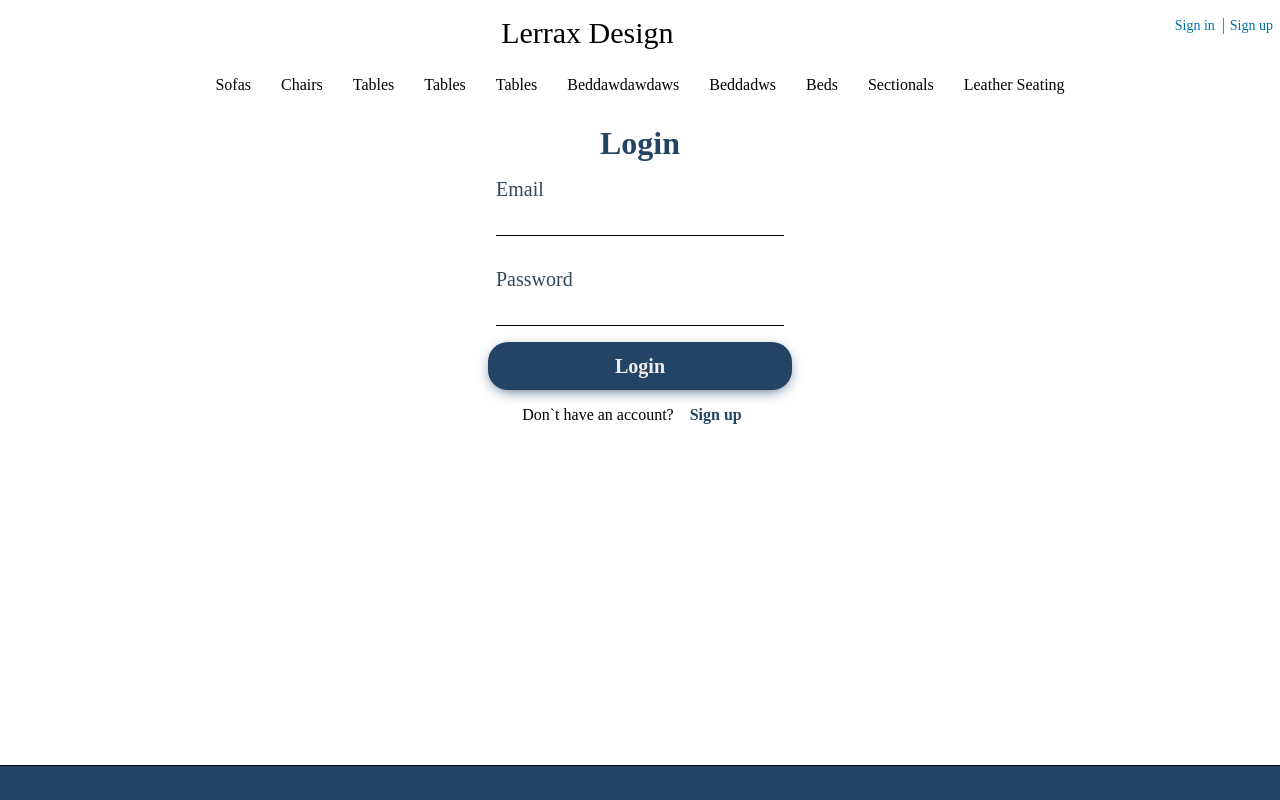
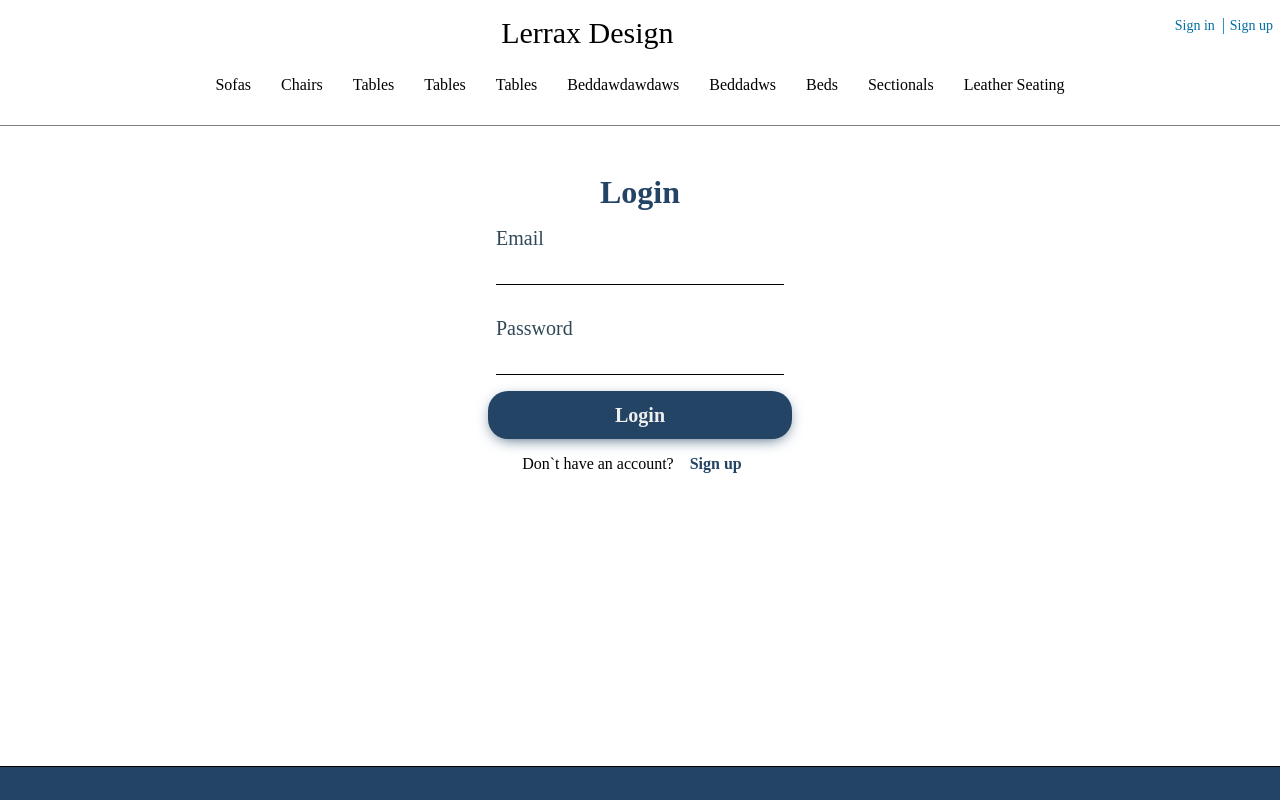
Before and after one commit to MiroslavAtanasov01/Lerrax-Desing-ReactJS-Project, a React (Create React App) app: page /login in a window 1280 px wide. Shown: the top 800 px of the page. Built offline with nearby package versions, Linux system fonts and the light colour scheme.

Commit message:
fix: change login and register

```diff
--- a/src/pages/login/index.js
+++ b/src/pages/login/index.js
@@ -64,6 +64,7 @@ class LoginPage extends Component {
 
         return (
             <PageLayout>
+                <div className={styles.main}>
                     <form className={styles.container} onSubmit={this.onSubmit}>
                         <h1 className={styles.h1}>Login</h1>
                         <Input
@@ -92,6 +93,7 @@ class LoginPage extends Component {
                             />
                         </div>
                     </form>
+                </div>
             </PageLayout>
         )
     }
--- a/src/pages/login/index.module.css
+++ b/src/pages/login/index.module.css
@@ -3,10 +3,15 @@
           margin: 0 auto;
           text-align: center;
           padding-bottom: 3em;
+          padding-top: 3em;
           height: 80vh;
           /* display: flex;
     justify-content: space-between;
     align-items: center; */
+}
+
+.main {
+          border-top: 1px solid gray;
 }
 
 .h1 {
--- a/src/pages/register/index.js
+++ b/src/pages/register/index.js
@@ -66,6 +66,7 @@ class RegisterPage extends Component {
 
         return (
             <PageLayout>
+                <div className={styles.main}>
                     <form className={styles.container} onSubmit={this.onSubmit}>
                         <h1 className={styles.h1}>Register</h1>
                         <Input
@@ -109,7 +110,8 @@ class RegisterPage extends Component {
                             />
                         </div>
                     </form>
-            </PageLayout>
+                </div>
+            </PageLayout >
         )
     }
 }
--- a/src/pages/register/index.module.css
+++ b/src/pages/register/index.module.css
@@ -2,12 +2,17 @@
           width: 25%;
           margin: 0 auto;
           text-align: center;
+          padding-top: 3em;
           padding-bottom: 3em;
           height: 80vh;
 }
 
 .h1 {
           color: #234465;
+}
+
+.main {
+          border-top: 1px solid gray;
 }
 
 .div {
```
Lines whose indentation alone changed are shown as unchanged.
